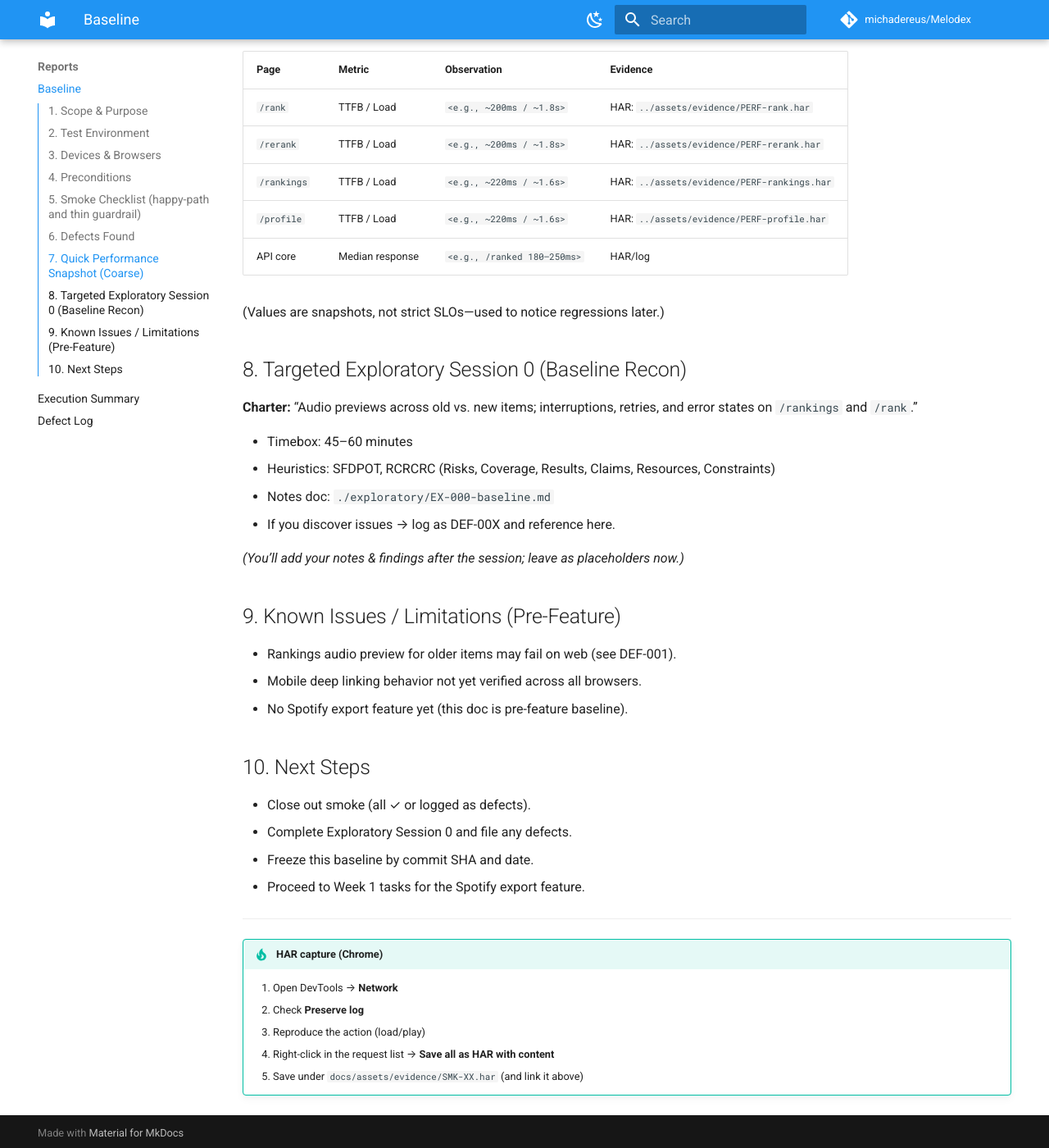
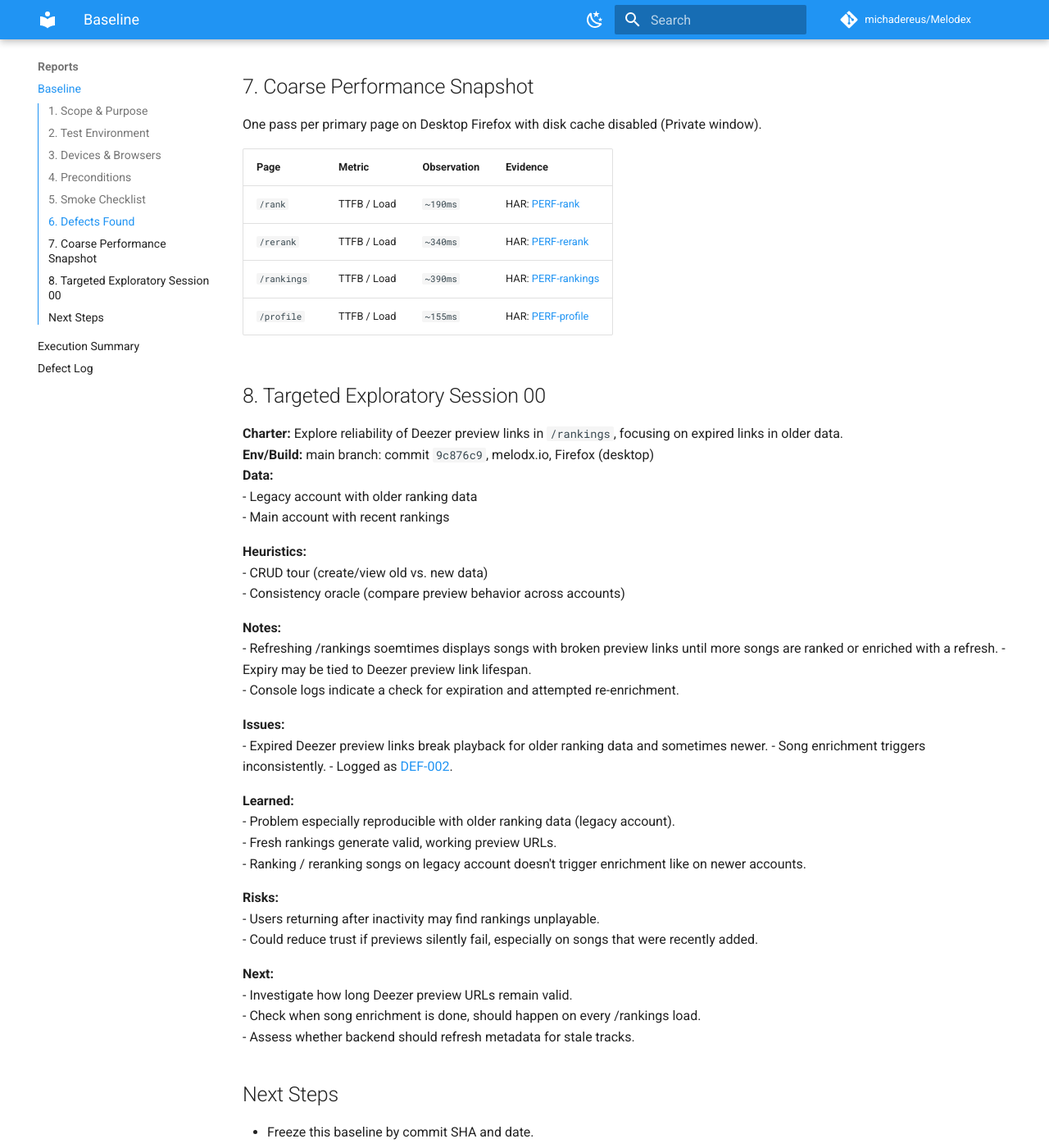
Before and after one commit to michadereus/Melodex, an MkDocs documentation site: the page built from docs/reports/baseline.md, in a window 1280 px wide and 1400 px high, scrolled down 3185 px. Shown: the whole window at 82% size. Built offline with MkDocs 1.6.1 and Material for MkDocs 9.7.7, drawn with Linux system fonts in a browser that asks for light colours; comment, search, counter and statistics services are not loaded; some of the changed text lies outside the part shown.

Commit message:
docs: baseline performance testing complet; exploratory session EXP-00 complete; defect DEF-002 found and report created

```diff
--- a/docs/reports/baseline.md
+++ b/docs/reports/baseline.md
@@ -12,16 +12,15 @@ This baseline captures the current behavior of Melodex (production) before addin
 - Repository: `https://github.com/michadereus/Melodex`
 - Commit (SHA): `a0dad94`
 - Date init: `<09-09-2025>`
+- Network: `Spectrum`, approx `450 up and 11 down`.
 - Test data accounts:
 
 | Purpose                  | Email (masked)             | Provider(s)      | Notes |
 |---------------------------|----------------------------|------------------|-------|
-| Primary QA account        | qa.melodex@gmail.com     | Google (federated via Cognito)   | Short-lived account; loaded with 40 manually ranked songs |
+| Main QA account        | qa.melodex@gmail.com     | Google (federated via Cognito)   | Short-lived account; loaded with 40 manually ranked songs |
 | Fresh QA account          | qa.melodex@gmail.com       | Cognito (email/password) | Un-registered account; verifies signup/login and empty states |
 | Legacy QA account         | mich*****@...     | Cognito (email/password) | Personal account; explores responses to aged data |
 
-- Network: `Spectrum`, approx `450 up and 11 down`.
-- Notes: `No feature flags in use.`
 
 ## 3. Devices & Browsers
 **Desktop**
@@ -35,7 +34,8 @@ This baseline captures the current behavior of Melodex (production) before addin
 - Seeded data exists to display ranked items (or generate by normal use).
 - Network logs (HAR) can be captured in browser devtools.
 
-## 5. Smoke Checklist (happy-path and thin guardrail)
+## 5. Smoke Checklist
+> Happy-path and thin guardrail
 
 <div class="smoke-table" markdown="1">
 | ID     | Account      | Area                        | Scenario                                              | Endpoint         | Platform | Quick Steps                                                                 | Result                                  | Evidence |
@@ -61,48 +61,61 @@ This baseline captures the current behavior of Melodex (production) before addin
 
 **DEF-001**   Verification code error
   - Link: [DEF-001](./defects/DEF-001.md)
-  - Reference: `SMK-000`
+  - Reference: `SMK-00`
   - Status: <span class="pill pass">Resolved</span>
 
-## 7. Quick Performance Snapshot (Coarse)
+**DEF-002**   Preview link expiry
+  - Link: [DEF-002](./defects/DEF-002.md)
+  - Reference: `EXP-00`
+  - Status: <span class="pill open">Open</span>
+
+## 7. Coarse Performance Snapshot
 One pass per primary page on Desktop Firefox with disk cache disabled (Private window).
 
 | Page | Metric | Observation | Evidence |
 |---|---|---|---|
-| `/rank` | TTFB / Load | `<e.g., ~200ms / ~1.8s>` | HAR: `../assets/evidence/PERF-rank.har` |
-| `/rerank` | TTFB / Load | `<e.g., ~200ms / ~1.8s>` | HAR: `../assets/evidence/PERF-rerank.har` |
-| `/rankings` | TTFB / Load | `<e.g., ~220ms / ~1.6s>` | HAR: `../assets/evidence/PERF-rankings.har` |
-| `/profile` | TTFB / Load | `<e.g., ~220ms / ~1.6s>` | HAR: `../assets/evidence/PERF-profile.har` |
-| API core | Median response | `<e.g., /ranked 180–250ms>` | HAR/log |
+| `/rank` | TTFB / Load | `~190ms` | HAR: [PERF-rank](./evidence/PERF-rank.har)  |
+| `/rerank` | TTFB / Load | `~340ms` | HAR: [PERF-rerank](./evidence/PERF-rerank.har)  |
+| `/rankings` | TTFB / Load | `~390ms` | HAR: [PERF-rankings](./evidence/PERF-rankings.har)  |
+| `/profile` | TTFB / Load | `~155ms` | HAR: [PERF-profile](./evidence/PERF-profile.har) |
 
-(Values are snapshots, not strict SLOs—used to notice regressions later.)
+## 8. Targeted Exploratory Session 00
+**Charter:** Explore reliability of Deezer preview links in `/rankings`, focusing on expired links in older data.
+**Env/Build:** main branch: commit `9c876c9`, melodx.io, Firefox (desktop)
+**Data:**
+- Legacy account with older ranking data
+- Main account with recent rankings
 
-## 8. Targeted Exploratory Session 0 (Baseline Recon)
-**Charter:** “Audio previews across old vs. new items; interruptions, retries, and error states on `/rankings` and `/rank`.”
+**Heuristics:**
+- CRUD tour (create/view old vs. new data)
+- Consistency oracle (compare preview behavior across accounts)
 
-- Timebox: 45–60 minutes
-- Heuristics: SFDPOT, RCRCRC (Risks, Coverage, Results, Claims, Resources, Constraints)
-- Notes doc: `./exploratory/EX-000-baseline.md`
-- If you discover issues → log as DEF-00X and reference here.
+**Notes:**
+- Refreshing /rankings soemtimes displays songs with broken preview links until more songs are ranked or enriched with a refresh.
+- Expiry may be tied to Deezer preview link lifespan.
+- Console logs indicate a check for expiration and attempted re-enrichment.
 
-*(You’ll add your notes & findings after the session; leave as placeholders now.)*
+**Issues:**
+- Expired Deezer preview links break playback for older ranking data and sometimes newer.
+- Song enrichment triggers inconsistently.
+- Logged as [DEF-002](../reports/defects/DEF-002.md).
 
-## 9. Known Issues / Limitations (Pre-Feature)
-- Rankings audio preview for older items may fail on web (see DEF-001).
-- Mobile deep linking behavior not yet verified across all browsers.
-- No Spotify export feature yet (this doc is pre-feature baseline).
+**Learned:**
+- Problem especially reproducible with older ranking data (legacy account).
+- Fresh rankings generate valid, working preview URLs.
+- Ranking / reranking songs on legacy account doesn't trigger enrichment like on newer accounts.
 
-## 10. Next Steps
-- Close out smoke (all ✓ or logged as defects).
-- Complete Exploratory Session 0 and file any defects.
+**Risks:**
+- Users returning after inactivity may find rankings unplayable.
+- Could reduce trust if previews silently fail, especially on songs that were recently added.
+
+**Next:**
+- Investigate how long Deezer preview URLs remain valid.
+- Check when song enrichment is done, should happen on every /rankings load.
+- Assess whether backend should refresh metadata for stale tracks.
+
+
+
+## Next Steps
 - Freeze this baseline by commit SHA and date.
 - Proceed to Week 1 tasks for the Spotify export feature.
-
----
-
-!!! tip "HAR capture (Chrome)"
-    1. Open DevTools → **Network**
-    2. Check **Preserve log**
-    3. Reproduce the action (load/play)
-    4. Right-click in the request list → **Save all as HAR with content**
-    5. Save under `docs/assets/evidence/SMK-XX.har` (and link it above)
```
Also changed, not shown: docs/assets/EXP-TEMPLATE.md (added, +15 -0 lines), docs/reports/defects/DEF-001.md (+5 -4 lines), docs/reports/defects/DEF-002.md (added, +84 -0 lines), docs/assets/DEF-TEMPLATE.md (renamed from docs/reports/defects/DEF-TEMPLATE.md), docs/reports/evidence/DEF-002-legacy.png (added), 5 other files.
